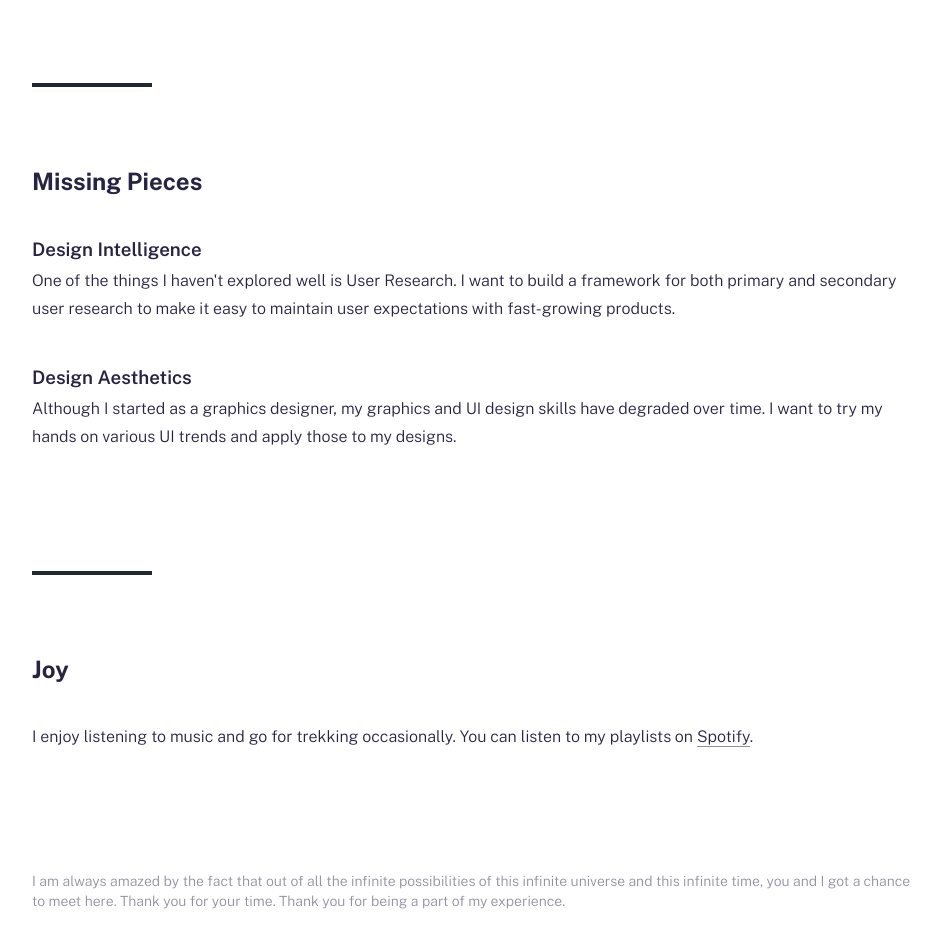
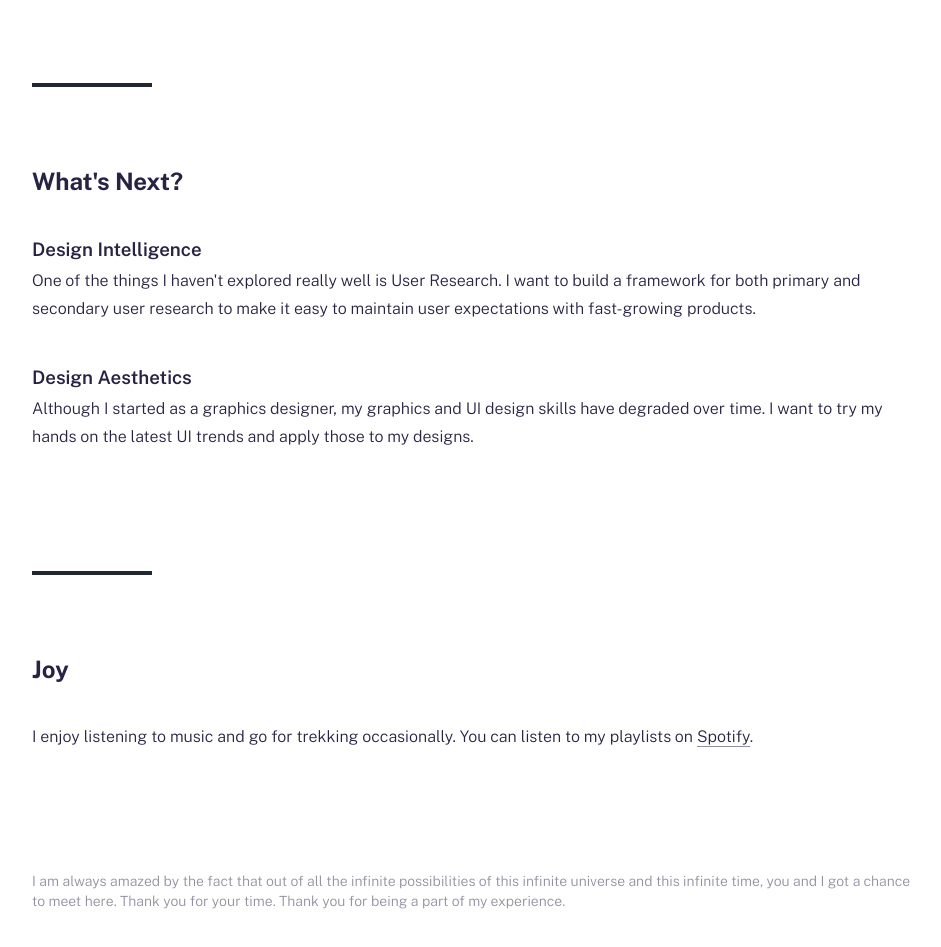
Before and after one commit to nayansuthar/nayansuthar.github.io, a plain HTML site: page about/index.html in a window 1280 px wide. Shown: the part 3585-4532 px from the top of the page, without its empty margins (168-1109 px from the left). Drawn offline with nearby package versions, Linux system fonts and the light colour scheme; files whose address does not match are found by name.

Commit message:
Small copy fixes

```diff
--- a/about/index.html
+++ b/about/index.html
@@ -175,11 +175,11 @@
       <div class="row">
         <div class="column column--12">
           <div class="resume">
-            <h2 class="resume__section-title">Missing Pieces</h2>
+            <h2 class="resume__section-title">What's Next?</h2>
             <h3 class="resume__item-title">Design Intelligence</h3>
-            <p class="resume__item-desc">One of the things I haven't explored well is User Research. I want to build a framework for both primary and secondary user research to make it easy to maintain user expectations with fast-growing products.</p>
+            <p class="resume__item-desc">One of the things I haven't explored really well is User Research. I want to build a framework for both primary and secondary user research to make it easy to maintain user expectations with fast-growing products.</p>
             <h3 class="resume__item-title">Design Aesthetics</h3>
-            <p class="resume__item-desc">Although I started as a graphics designer, my graphics and UI design skills have degraded over time. I want to try my hands on various UI trends and apply those to my designs.</p>
+            <p class="resume__item-desc">Although I started as a graphics designer, my graphics and UI design skills have degraded over time. I want to try my hands on the latest UI trends and apply those to my designs.</p>
           </div>
         </div>
       </div>
```
